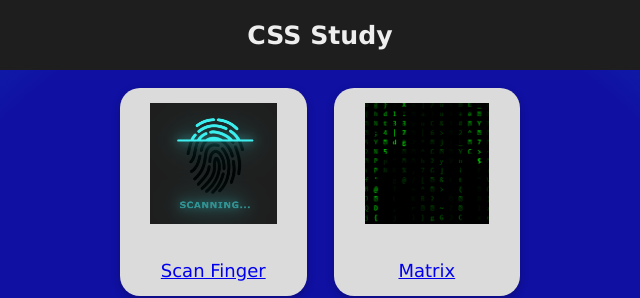
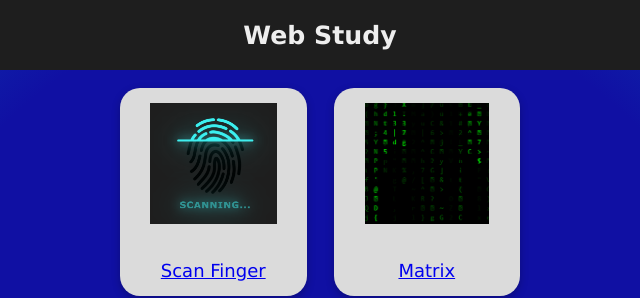
Before and after one commit to angelomca09/CSS_Study, a plain HTML site: page index.html in a window 1280 px wide. Shown: the top 298 px of the page, 320-960 px from the left. Drawn offline with Linux system fonts and the light colour scheme.

Commit message:
Changing Name

```diff
--- a/index.html
+++ b/index.html
@@ -5,11 +5,11 @@
     <meta http-equiv="X-UA-Compatible" content="IE=edge" />
     <meta name="viewport" content="width=device-width, initial-scale=1.0" />
     <link rel="stylesheet" href="./styles.css" />
-    <title>CSS Study</title>
+    <title>Web Study</title>
   </head>
   <body>
     <header>
-      <span>CSS Study</span>
+      <span>Web Study</span>
     </header>
     <div class="content">
       <main>
```
